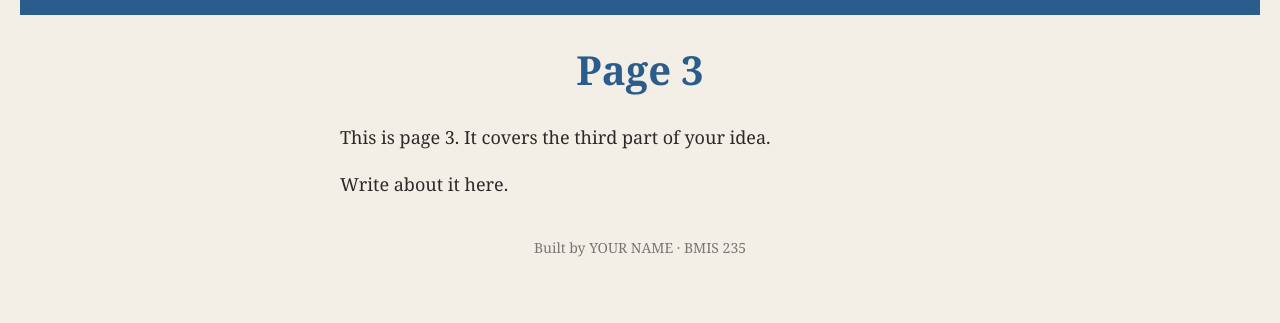
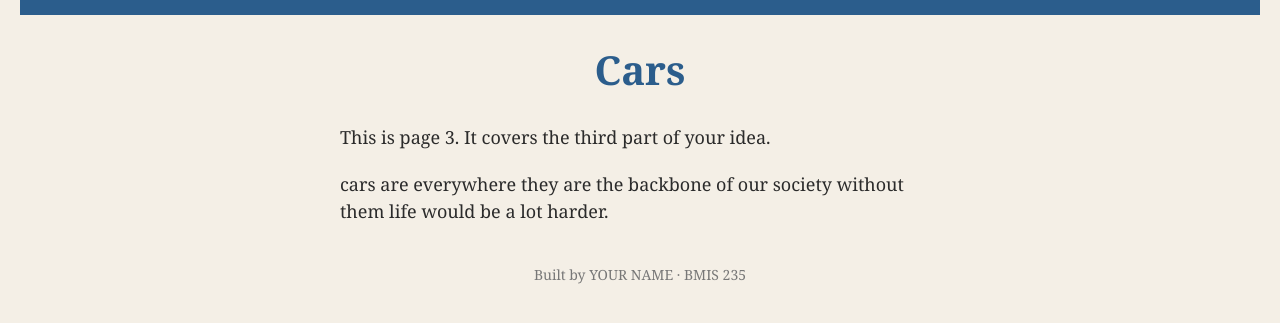
Before and after one commit to eesanders206-blip/bmis235-html-3, a plain HTML site: page cars.html in a window 1280 px wide. Shown: the part 71-394 px from the top of the page. Drawn offline with Linux system fonts and the light colour scheme.

Commit message:
Update cars.html

```diff
--- a/cars.html
+++ b/cars.html
@@ -7,8 +7,8 @@
 <html lang="en">
 <head>
 <meta charset="utf-8">
-<meta name="author" content="YOUR NAME">
-<title>Page 3</title>
+<meta name="author" content="Evan Sanders">
+<title>Cars</title>
   <!-- this one line connects the page to the stylesheet -->
 <link rel="stylesheet" href="styles.css">
 </head>
@@ -27,9 +27,9 @@
     <a href="cars.html"><img src="img/cars.png" alt="cars"></a>
 </nav>
 
-<h1>Page 3</h1>
+<h1>Cars</h1>
 <p>This is page 3. It covers the third part of your idea.</p>
-<p>Write about it here.</p>
+<p>cars are everywhere they are the backbone of our society without them life would be a lot harder.</p>
 
 <!-- Footer: fill in your name -->
 <footer>Built by YOUR NAME &middot; BMIS 235</footer>
```
